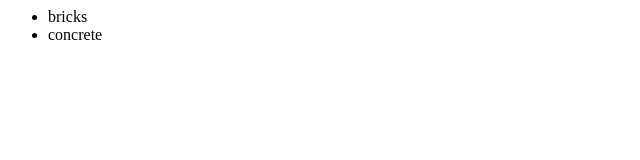
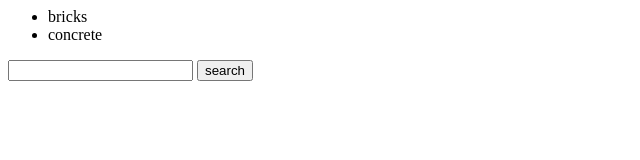
Before and after one commit to mcgavel/newGitTest, a plain HTML site: page index.html in a window 1280 px wide. Shown: the whole page, without its empty margins (0-640 px from the left). Drawn offline with Linux system fonts and the light colour scheme.

Commit message:
added search form to module 1

```diff
--- a/index.html
+++ b/index.html
@@ -7,7 +7,10 @@
       <li>concrete</li>
     </ul>
     <module-one>
-
+      <form action="#" onsubmit="return false">
+        <input type="text" name="usersearch">
+        <input type="submit" name="subsearch" value="search">
+      </form>
     </module-one>
   </div>
 
```
